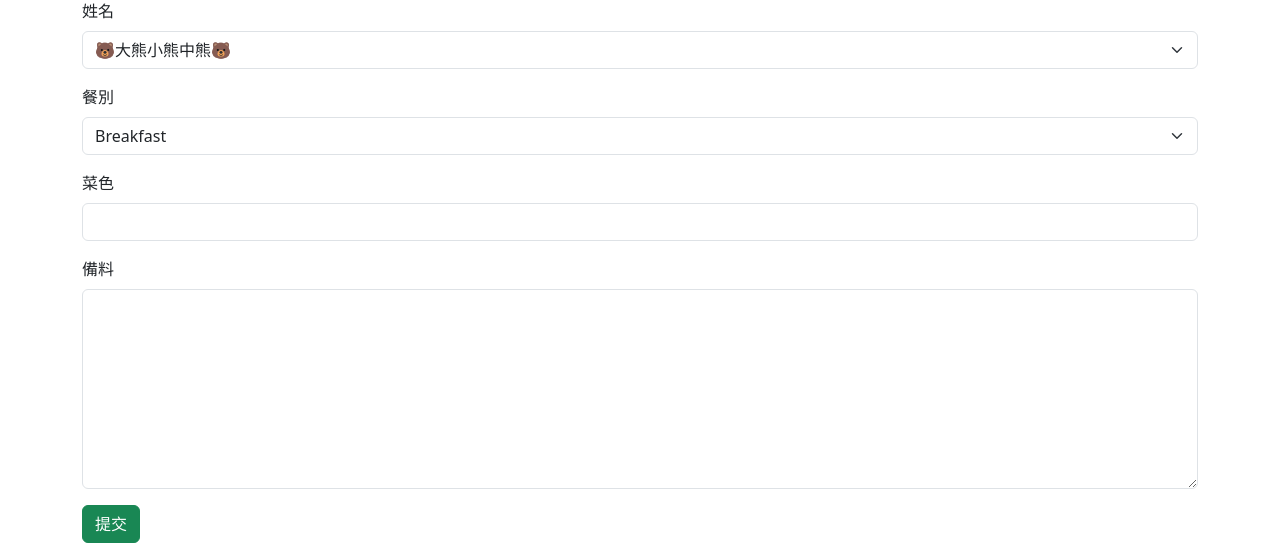
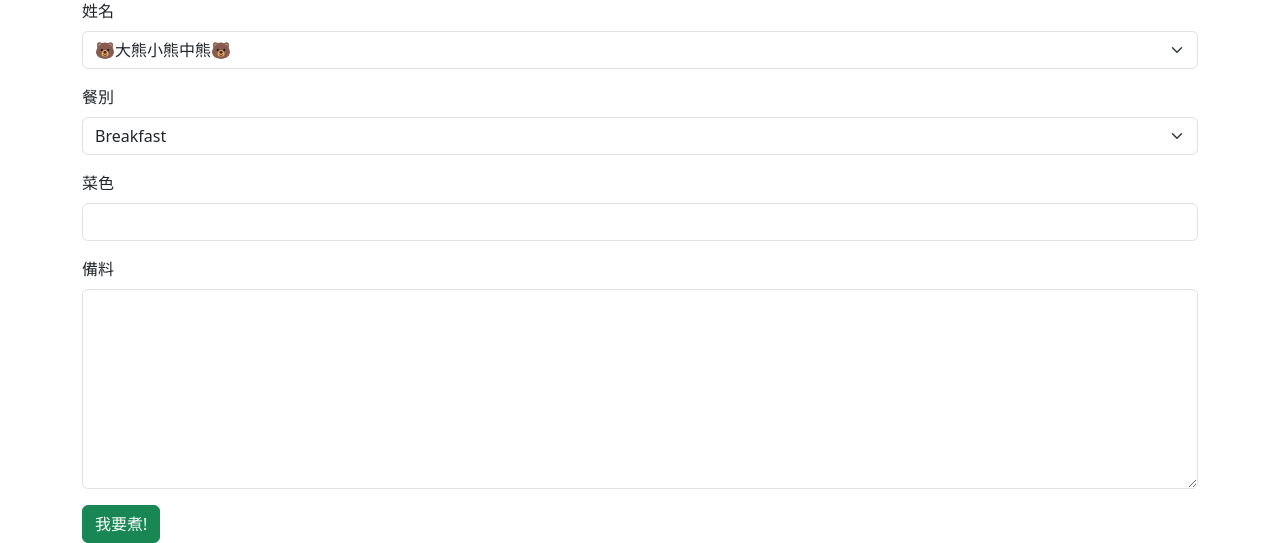
Before and after one commit to Queena-T/5ji_camping, a Flask app: page /menu in a window 1280 px wide. Shown: the part 427-970 px from the top of the page. Run offline with Flask 3, Linux system fonts and the light colour scheme.

Commit message:
update name、button

```diff
--- a/main.py
+++ b/main.py
@@ -16,7 +16,7 @@ db = SQLAlchemy(app)
 migrate = Migrate(app, db)
 
 # 使用者與餐別選項
-users = ["🐻大熊小熊中熊🐻", "🐢穎妤🐢","🐶安鎂吉🐶"]
+users = ["🐻大熊小熊中熊🐻", "🐢穎俞🐢","🐶安鎂吉🐶"]
 meal_types = ["Breakfast", "Night snack", "Dinner"]
 
 
--- a/templates/menu.html
+++ b/templates/menu.html
@@ -79,7 +79,7 @@
         <textarea name="note" id="form-note" class="form-control" required></textarea>
       </div>
 
-      <button type="submit" class="btn btn-success">提交</button>
+      <button type="submit" class="btn btn-success">我要煮!</button>
     </form>
   </div>
   </div>
--- a/templates/note.html
+++ b/templates/note.html
@@ -56,7 +56,7 @@
         <textarea name="content" id="note-content" rows="5" class="form-control" required></textarea>
       </div>
 
-      <button type="submit" class="btn btn-success">提交</button>
+      <button type="submit" class="btn btn-success">我會帶!</button>
     </form>
   </div>
 
```
